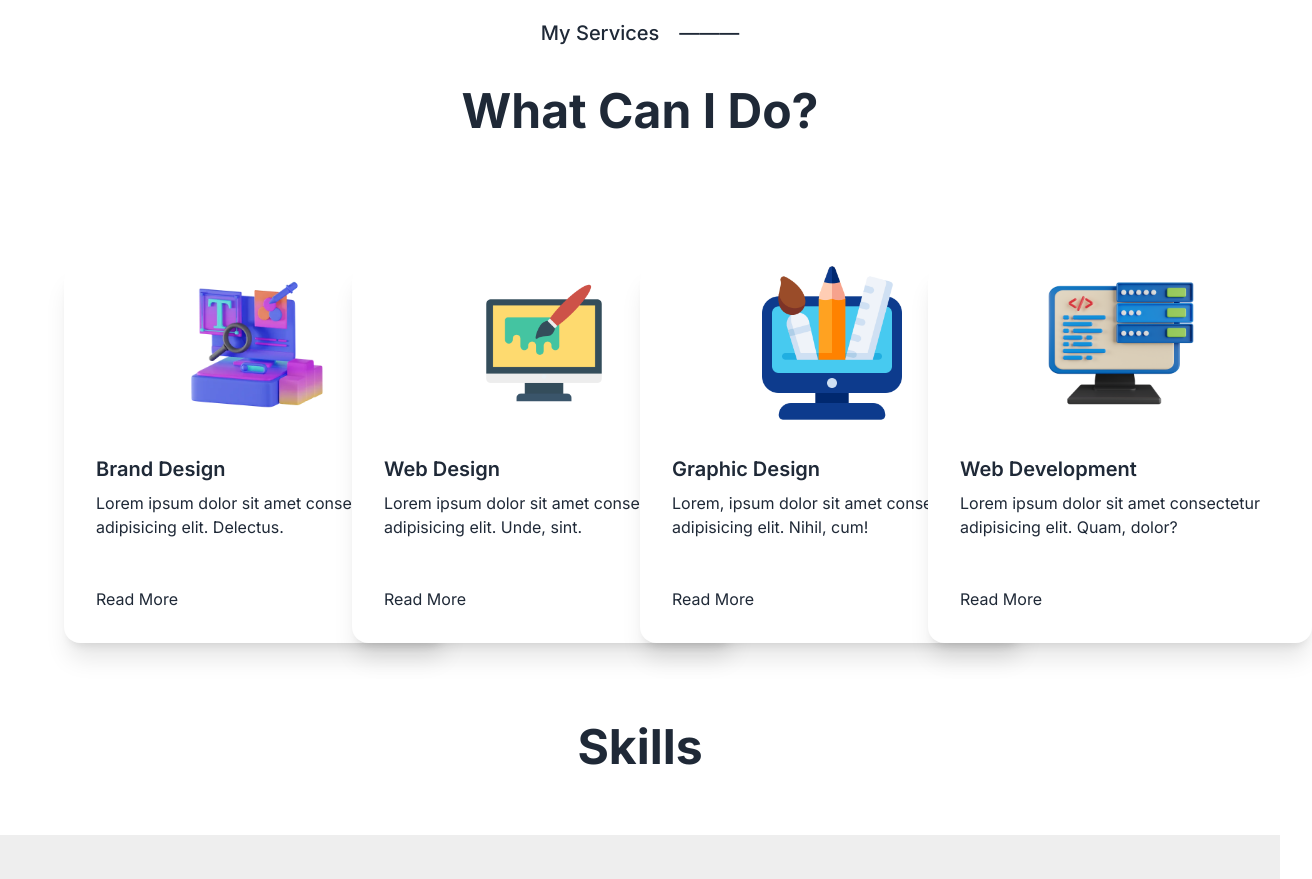
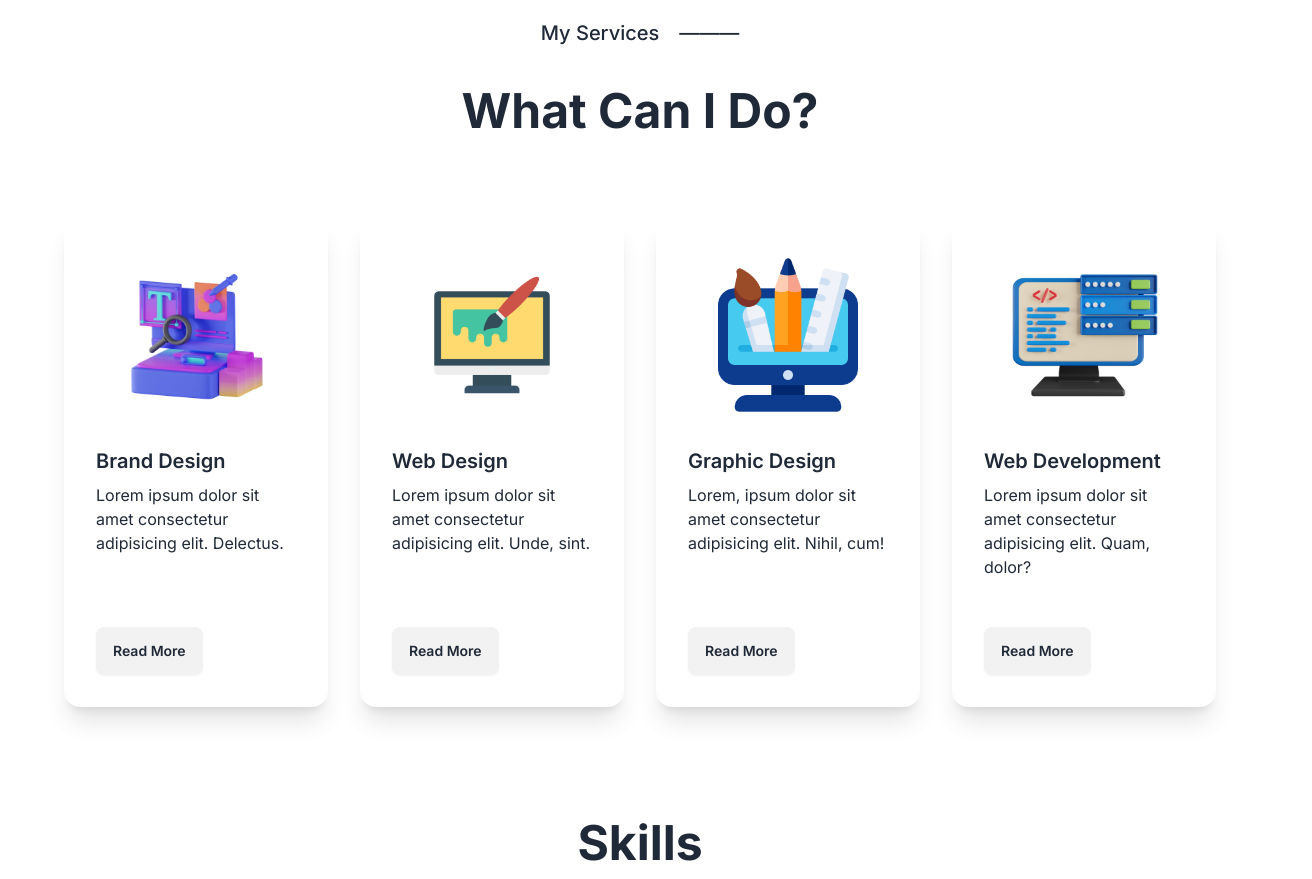
Before and after one commit to ornobaadi/Ehashanul-Portfolio, a plain HTML site: page index.html in a window 1280 px wide. Shown: the part 1541-2420 px from the top of the page, 1312 px wide, since content can reach past the window. Drawn offline with nearby package versions, Linux system fonts and the light colour scheme.

Commit message:
Responsive

```diff
--- a/index.html
+++ b/index.html
@@ -56,20 +56,34 @@
 
 <body class="inter">
   <header>
-    <nav class="px-20 bg-[#0C4B54] py-5">
+    <nav class="px-4 md:px-20 bg-[#0C4B54] py-5">
       <div class="navbar bg-[#0C4B54]">
         <div class="navbar-start">
-          <img src="images/image 2.png" alt="">
+          <img src="images/image 2.png" alt="Logo">
         </div>
         <div class="navbar-end">
-          <ul class="menu menu-horizontal gap-10 px-1 text-lg font-medium text-white ">
+          <!-- Hamburger menu button for mobile -->
+          <div class="dropdown dropdown-end md:hidden">
+            <label tabindex="0" class="btn btn-ghost lg:hidden">
+              <svg xmlns="http://www.w3.org/2000/svg" class="h-8 w-8 text-white" fill="none" viewBox="0 0 24 24" stroke="currentColor">
+                <path stroke-linecap="round" stroke-linejoin="round" stroke-width="2" d="M4 6h16M4 12h8m-8 6h16" />
+              </svg>
+            </label>
+            <ul tabindex="0" class="menu menu-sm dropdown-content mt-3 z-[1] p-2 shadow bg-[#0C4B54] rounded-box w-52">
+              <li><a class="text-white">Home</a></li>
+              <li><a class="text-white">About</a></li>
+              <li><a class="text-white">Services</a></li>
+              <li><a class="text-white">Work</a></li>
+              <li><a class="text-white">Contact</a></li>
+            </ul>
+          </div>
+          <!-- Regular menu for larger screens -->
+          <ul class="menu menu-horizontal gap-10 px-1 text-lg font-medium text-white hidden lg:flex">
             <li><a>Home</a></li>
             <li><a>About</a></li>
             <li><a>Services</a></li>
             <li><a>Work</a></li>
-            <li><a
-                class="bg-transparent  border-2 border-[#E8F549] px-10 font-medium rounded-full hover:text-[#0C4B54] hover:bg-[#E8F549]">Contact</a>
-            </li>
+            <li><a class="bg-transparent border-2 border-[#E8F549] px-10 font-medium rounded-full hover:text-[#0C4B54] hover:bg-[#E8F549]">Contact</a></li>
           </ul>
         </div>
       </div>
@@ -136,66 +150,64 @@
     </section>
     <!-- My Services  -->
     <section class="my-28">
-      <div class="hero my-10">
+      <div class="hero">
         <div class="hero-content text-center">
           <div class="max-w-7xl">
             <p class="mb-10 text-xl font-medium">My Services<span class="pl-5">———</span></p>
-            <h1 class="text-5xl font-bold">What Can I Do?</h1>
+            <h1 class="text-5xl font-bold mb-16">What Can I Do?</h1>
           </div>
         </div>
       </div>
-    </section>
-    <!-- Cards  -->
-    <section>
-      <div class="w-[90%] mx-auto grid grid-cols-1 lg:grid-cols-4 ">
-        <div class="card bg-base-100 w-96 shadow-xl">
-          <figure class="">
-            <img class="w-40" src="images/brand design.png" alt="">
+
+      <div class="w-[90%] mx-auto grid grid-cols-1 lg:grid-cols-4 gap-8">
+        <div class="card bg-base-100 shadow-xl">
+          <figure class="pt-10">
+            <img class="w-40" src="images/brand design.png" alt="Brand Design">
           </figure>
           <div class="card-body">
             <h2 class="card-title">Brand Design</h2>
             <p class="pb-10">Lorem ipsum dolor sit amet consectetur adipisicing elit. Delectus.</p>
             <div class="card-actions">
-              <button class="">Read More</bu h-30 <path stroke-linecap="round" stroke-linejoin="round"
-                  d="M13.5 4.5 21 12m0 0-7.5 7.5M21 12H3" />
-                </svg>
-
+              <button class="btn">Read More</button>
             </div>
           </div>
         </div>
-        <div class="card bg-base-100 w-96 shadow-xl">
-          <figure>
-            <img class="w-40" src="images/Web Design.png" alt="">
+
+        <div class="card bg-base-100 shadow-xl">
+          <figure class="pt-10">
+            <img class="w-40" src="images/Web Design.png" alt="Web Design">
           </figure>
           <div class="card-body">
             <h2 class="card-title">Web Design</h2>
-            <p>Lorem ipsum dolor sit amet consectetur adipisicing elit. Unde, sint.</p>
+            <p class="pb-10">Lorem ipsum dolor sit amet consectetur adipisicing elit. Unde, sint.</p>
             <div class="card-actions">
-              <button class="">Read More</button>
+              <button class="btn">Read More</button>
             </div>
           </div>
         </div>
-        <div class="card bg-base-100 w-96 shadow-xl">
-          <figure>
-            <img class="w-40" src="images/Graphic Design.png" alt="">
+
+        <div class="card bg-base-100 shadow-xl">
+          <figure class="pt-10">
+            <img class="w-40" src="images/Graphic Design.png" alt="Graphic Design">
           </figure>
           <div class="card-body">
             <h2 class="card-title">Graphic Design</h2>
-            <p>Lorem, ipsum dolor sit amet consectetur adipisicing elit. Nihil, cum!</p>
+            <p class="pb-10">Lorem, ipsum dolor sit amet consectetur adipisicing elit. Nihil, cum!</p>
             <div class="card-actions">
-              <button class="">Read More</button>
+              <button class="btn">Read More</button>
             </div>
           </div>
         </div>
-        <div class="card bg-base-100 w-96 shadow-xl">
-          <figure>
-            <img class="w-40" src="images/web development.png" alt="">
+
+        <div class="card bg-base-100 shadow-xl">
+          <figure class="pt-10">
+            <img class="w-40" src="images/web development.png" alt="Web Development">
           </figure>
           <div class="card-body">
             <h2 class="card-title">Web Development</h2>
-            <p>Lorem ipsum dolor sit amet consectetur adipisicing elit. Quam, dolor?</p>
+            <p class="pb-10">Lorem ipsum dolor sit amet consectetur adipisicing elit. Quam, dolor?</p>
             <div class="card-actions">
-              <button class="">Read More</button>
+              <button class="btn">Read More</button>
             </div>
           </div>
         </div>
```
